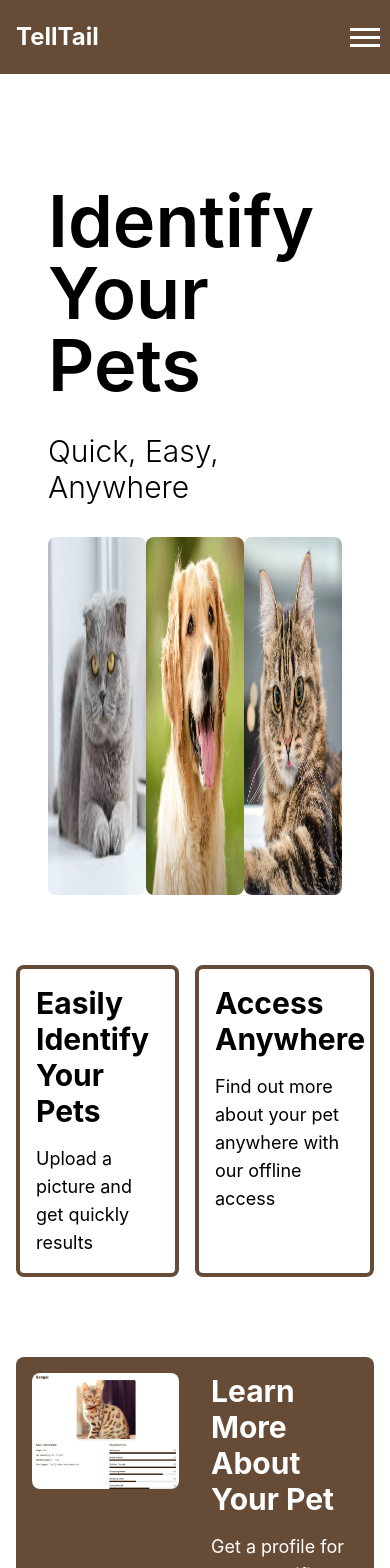
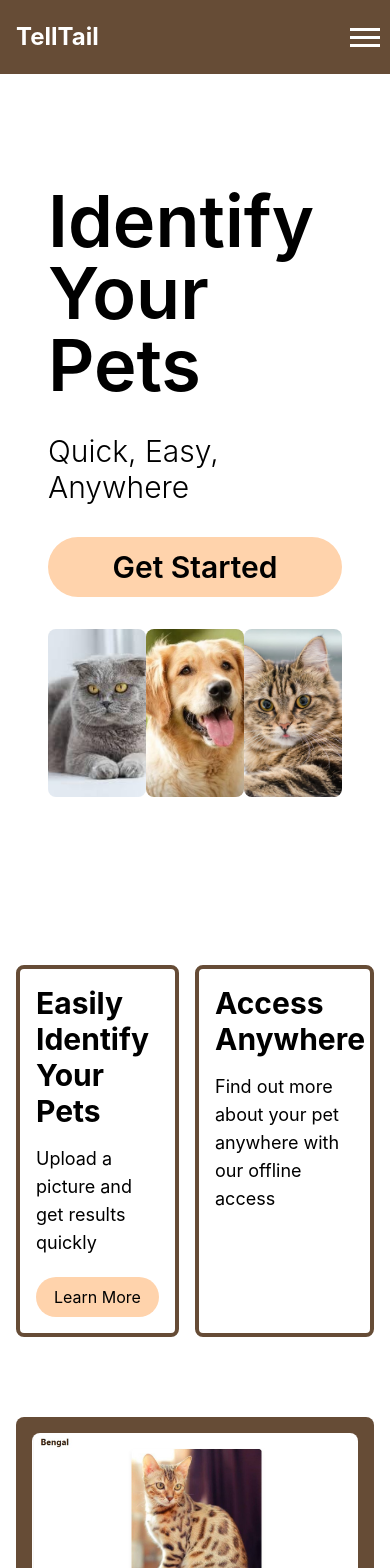
Before and after one commit to HackerManOSU/TellTail, a React (Vite) app in the folder frontend/: page / in a window 390 px wide. Shown: the top 1568 px of the page. Built offline with nearby package versions, Linux system fonts and the light colour scheme.

Commit message:
Added buttons to upload and instructions from Home Page and fixed squished images

```diff
--- a/frontend/src/components/Home/Home.tsx
+++ b/frontend/src/components/Home/Home.tsx
@@ -4,6 +4,7 @@ import cat1 from './scottishfold.jpg';
 import cat2 from './cat2.jpg';
 import dog1 from './goldenretriever.jpg';
 import profile1 from './profile.jpg';
+import { Link } from 'react-router-dom'
 
 const Home = () => {
   const [opacity, setOpacity] = useState(1);
@@ -25,28 +26,34 @@ const Home = () => {
 
   return (
 
-
-
     <div className="max-w-6xl mx-auto px-4 py-8">
 
       <div className="p-8 mt-4 flex lg:flex-row items-left font-semibold h-screen flex-col fade" style={{ opacity }}>
-
         <div className="flex flex-col items-left lg:w-1/2 pt-8">
           <p className="text-7xl">Identify Your Pets</p>
           <p className="mt-8 text-3xl font-light">Quick, Easy, Anywhere</p>
+
+          <Link to="/upload" className="flex flex-col items-center mt-8 p-1 lg:mt-20 lg:w-3/4 bg-secondary rounded-full">
+              <p className="p-2 text-3xl">Get Started</p>
+          </Link>
         </div>
 
-        <div className="flex justify-center lg:w-1/2 h-1/2">
-          <img src={cat1} alt="cat" className="w-1/3  mt-8 rounded-lg  " />
-          <img src={dog1} alt="dog" className="w-1/3 mt-8 rounded-lg " />
-          <img src={cat2} alt="dog" className="w-1/3  mt-8 rounded-lg" />
+        <div className="flex justify-center lg:w-1/2 flex-grow">
+          <img src={cat1} alt="cat" className="w-1/3 h-1/2  mt-8 rounded-lg object-cover" />
+          <img src={dog1} alt="dog" className="w-1/3 h-1/2  mt-8 rounded-lg object-cover" />
+          <img src={cat2} alt="dog" className="w-1/3 h-1/2 mt-8 rounded-lg object-cover" />
         </div>
       </div>
+
 
       <div className="flex justify-between">
         <div className="w-1/2 p-4 border-4 border-tertiary rounded-lg mr-2">
           <h2 className="text-3xl font-bold mb-4">Easily Identify Your Pets</h2>
-          <p className="text-lg">Upload a picture and get quickly results</p>
+          <p className="text-lg">Upload a picture and get results quickly</p>
+
+          <Link to="/instructions" className="flex flex-col items-center p-1 mt-5 lg:w-1/3 bg-secondary rounded-full">
+              <p className="p-1 text-md">Learn More</p>
+          </Link>
         </div>
         <div className="w-1/2 p-4 border-4 border-tertiary rounded-lg ml-2">
           <h2 className="text-3xl font-bold mb-4">Access Anywhere</h2>
@@ -54,11 +61,11 @@ const Home = () => {
         </div>
       </div>
 
-      <div className="flex justify-between mt-12 bg-tertiary rounded-lg text-white mt-20">
-        <div className="w-1/2 p-4">
-          <img src={profile1} alt="profile" className="w-full rounded-lg" />
+      <div className="flex flex-col lg:flex-row justify-between mt-12 bg-tertiary rounded-lg text-white mt-20">
+        <div className="lg:w-1/2 p-4">
+          <img src={profile1} alt="profile" className="w-full object-cover rounded-lg" />
         </div>
-        <div className="w-1/2 p-4 flex flex-col justify-center">
+        <div className="lg:w-1/2 p-4 flex flex-col justify-center">
           <h2 className="text-3xl font-bold mb-4">Learn More About Your Pet</h2>
           <p className="text-lg">Get a profile for your specific pet's breed to learn more about them.</p>
         </div>
```
